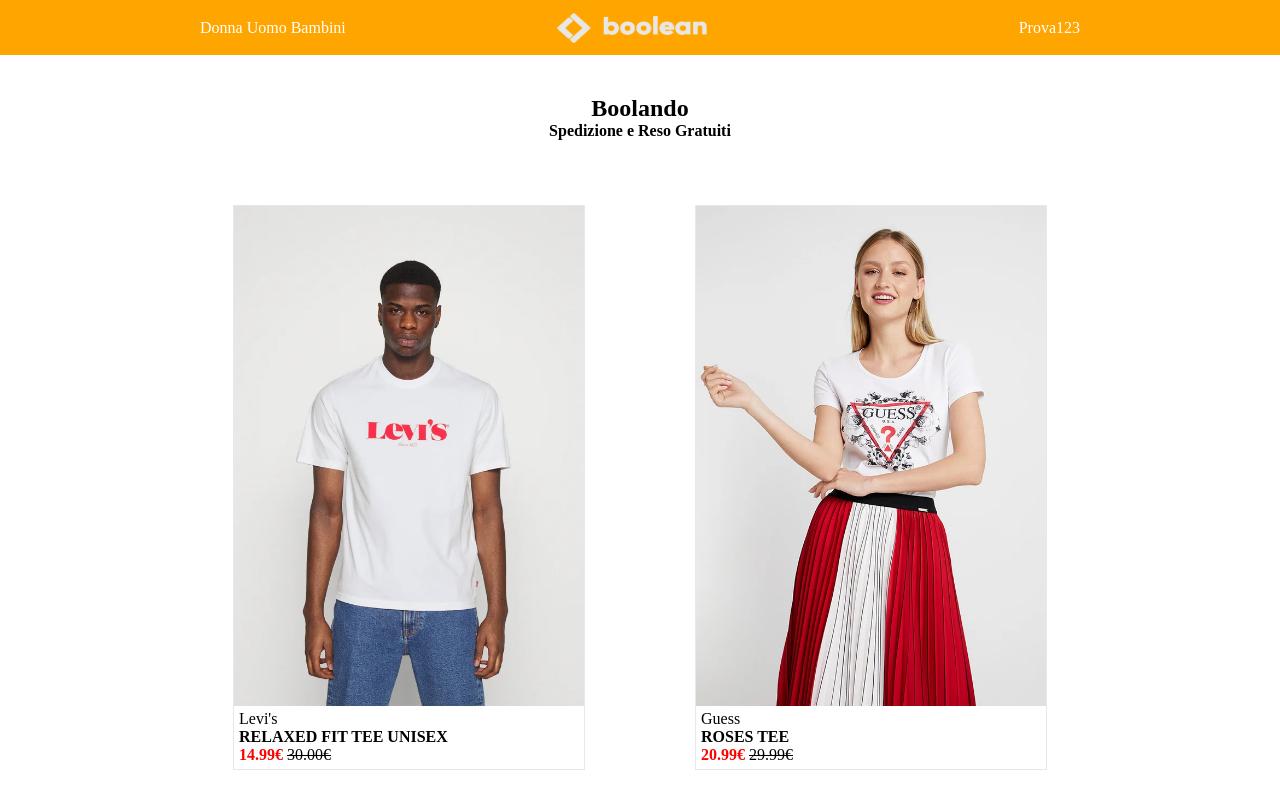
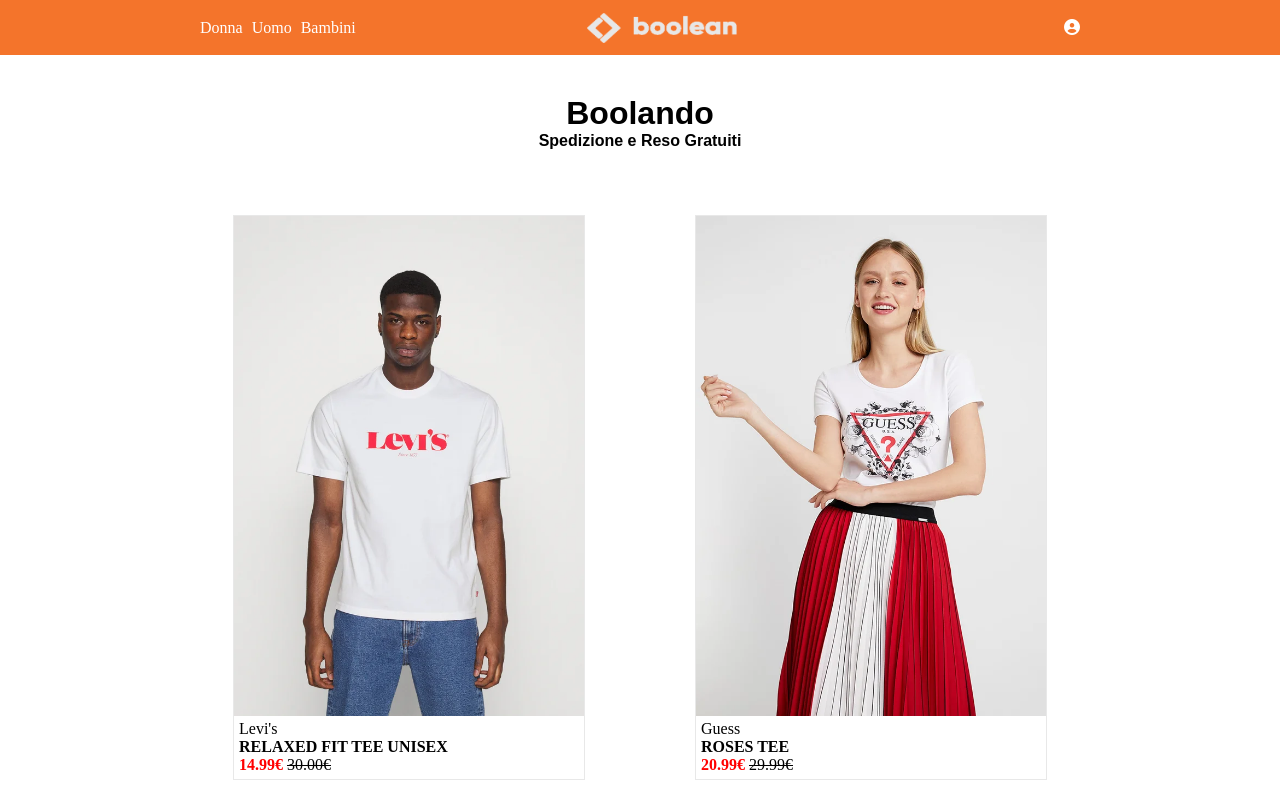
Before and after one commit to Synapse-ITA/html-css-boolando, a plain HTML site: page index.html in a window 1280 px wide. Shown: the top 800 px of the page. Drawn offline with Linux system fonts and the light colour scheme.

Commit message:
colors + adjustments

```diff
--- a/css/style.css
+++ b/css/style.css
@@ -16,7 +16,7 @@ main {
 /* CLASSI HEADER*/
 
 .main-div-header {
-    background-color: orange;;
+    background-color: orange;
     display: flex;
     flex-direction: row;
     height: 55px;
@@ -26,7 +26,7 @@ main {
 }
 
 .contenitore-header {
-    background-color: orange;
+    background-color: rgb(244, 116, 43);
     display: flex;
     flex-direction: row;
     height: 55px;
@@ -99,6 +99,7 @@ main {
     justify-content: space-between;
     margin-top: 50px;
     align-items: center;
+    min-width: 100%;
 }
 
 .div-footer {
--- a/index.html
+++ b/index.html
@@ -6,6 +6,9 @@
     <meta name="viewport" content="width=device-width, initial-scale=1.0">
     <title>Boolando</title>
     <link rel="stylesheet" href="./css/style.css">
+    <link rel="stylesheet" href="https://cdnjs.cloudflare.com/ajax/libs/font-awesome/6.4.2/css/all.min.css"
+        integrity="sha512-z3gLpd7yknf1YoNbCzqRKc4qyor8gaKU1qmn+CShxbuBusANI9QpRohGBreCFkKxLhei6S9CQXFEbbKuqLg0DA=="
+        crossorigin="anonymous" referrerpolicy="no-referrer" />
 </head>
 
 <body>
@@ -14,9 +17,11 @@
     <header>
         <div class="main-div-header">
             <div class="contenitore-header">
-                <p class="item-header">Donna Uomo Bambini</p>
+                <p class="item-header"><span style="padding-right: 5px;">Donna</span> <span
+                        style="padding-right: 5px;">Uomo</span> <span style="padding-right: 5px;">Bambini</span></p>
                 <img id="logo-boolean" src="./img/boolean-logo.png" alt="Logo Boolean">
-                <p class="item-header">Prova123</p>
+                <p class="item-header"><i class="fa fa-user-circle"></i></p>
+
             </div>
 
         </div>
@@ -26,8 +31,8 @@
     <main>
         <!-- PARTE TITOLO-->
         <div class="main-title">
-            <h2>Boolando</h2>
-            <p><b>Spedizione e Reso Gratuiti</b></p>
+            <h1 style="font-family: sans-serif;">Boolando</h1>
+            <p style="font-family: sans-serif;"><b>Spedizione e Reso Gratuiti</b></p>
         </div>
 
         <!-- PARTE FLEXBOX ITEMS-->
@@ -56,7 +61,7 @@
                     <p class="p-3">Come Zucchero Filato</p>
                     <p class="p-3"><b>VOGLIA DI COLORI PASTELLO</b></p>
                     <p class="p-3" style="padding-bottom: 5px;"><span style="color: red;"><b>129.99€ </b></span><span
-                            style="text-decoration: line-through;">30.00€</span></p>
+                            style="text-decoration: line-through;">169.99€</span></p>
                     </p>
                 </div>
 
@@ -93,21 +98,19 @@
 
     <footer>
         <div class="main-div-footer">
+
             <div class="div-footer">
-
                 <p>Boolando S.R.L.</p>
                 <p style="padding-top: 5px;"><span style="padding-right: 5px;">Informazioni
                         legali</span> <span style="padding-right: 5px;">Informativa sulla Privacy</span> <span
                         style="padding-right: 5px;">Diritto di recesso</span></p>
-
             </div>
 
             <div class="div-footer">
-
                 <p>Trovaci anche su</p>
                 <p style="padding-top: 5px;">simboli speciali</p>
+            </div>
 
-            </div>
         </div>
 
     </footer>
```
